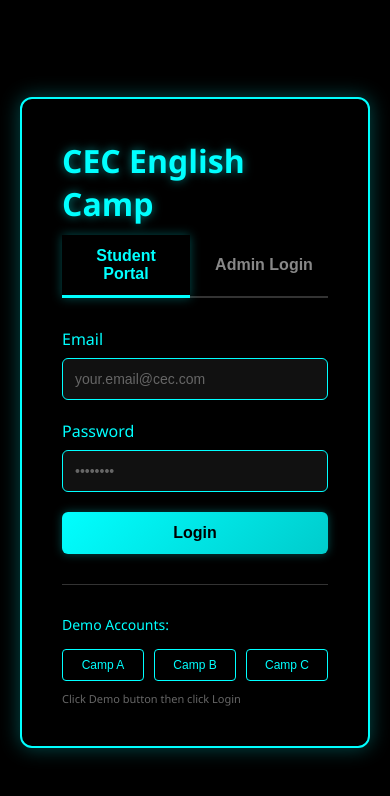
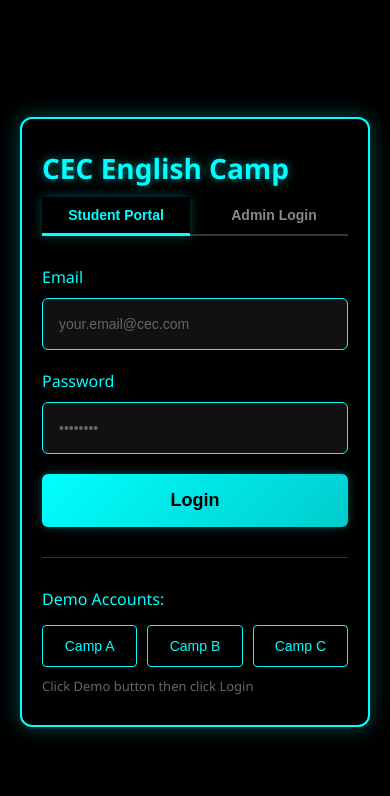
Before and after one commit to CecEnglishCamp/cec-english-camp, a React (Create React App) app: page / in a window 390 px wide. Shown: the top 796 px of the page. Built offline with nearby package versions, Linux system fonts and the light colour scheme.

Commit message:
Update style.css

```diff
--- a/src/style.css
+++ b/src/style.css
@@ -231,6 +231,12 @@ body {
   align-items: center;
   box-shadow: 0 0 20px rgba(0, 255, 255, 0.2);
   border-bottom: 2px solid #00FFFF;
+}
+
+.admin-logo {
+  height: 40px;
+  width: auto;
+  margin-right: 15px;
 }
 
 .admin-header {
@@ -914,6 +920,47 @@ body {
 }
 
 @media (max-width: 768px) {
+  .login-box {
+    padding: 30px 20px;
+  }
+
+  .login-box h1 {
+    font-size: 28px;
+  }
+
+  .form-group label {
+    font-size: 16px;
+    margin-bottom: 10px;
+  }
+
+  .form-group input {
+    padding: 16px;
+    font-size: 16px;
+  }
+
+  .login-btn {
+    padding: 16px;
+    font-size: 18px;
+  }
+
+  .demo-btn {
+    padding: 12px;
+    font-size: 14px;
+  }
+
+  .demo-section p {
+    font-size: 16px;
+  }
+
+  .demo-section small {
+    font-size: 13px;
+  }
+
+  .tab-btn {
+    font-size: 14px;
+    padding: 10px;
+  }
+
   .dashboard-header,
   .admin-header,
   .tutor-header {
@@ -930,6 +977,8 @@ body {
   .nav-btn {
     flex: 1;
     min-width: 100px;
+    font-size: 12px;
+    padding: 8px 12px;
   }
 
   .dashboard-container,
@@ -941,8 +990,17 @@ body {
     grid-template-columns: 1fr;
   }
 
+  .card {
+    padding: 20px;
+  }
+
+  .card h2 {
+    font-size: 18px;
+  }
+
   .tutor-header h1 {
     width: 100%;
+    font-size: 24px;
   }
 
   .lesson-selector {
@@ -956,5 +1014,11 @@ body {
 
   .message-content {
     max-width: 90%;
+    font-size: 15px;
+    padding: 12px 14px;
+  }
+
+  .form-group input::placeholder {
+    font-size: 14px;
   }
 }
```
